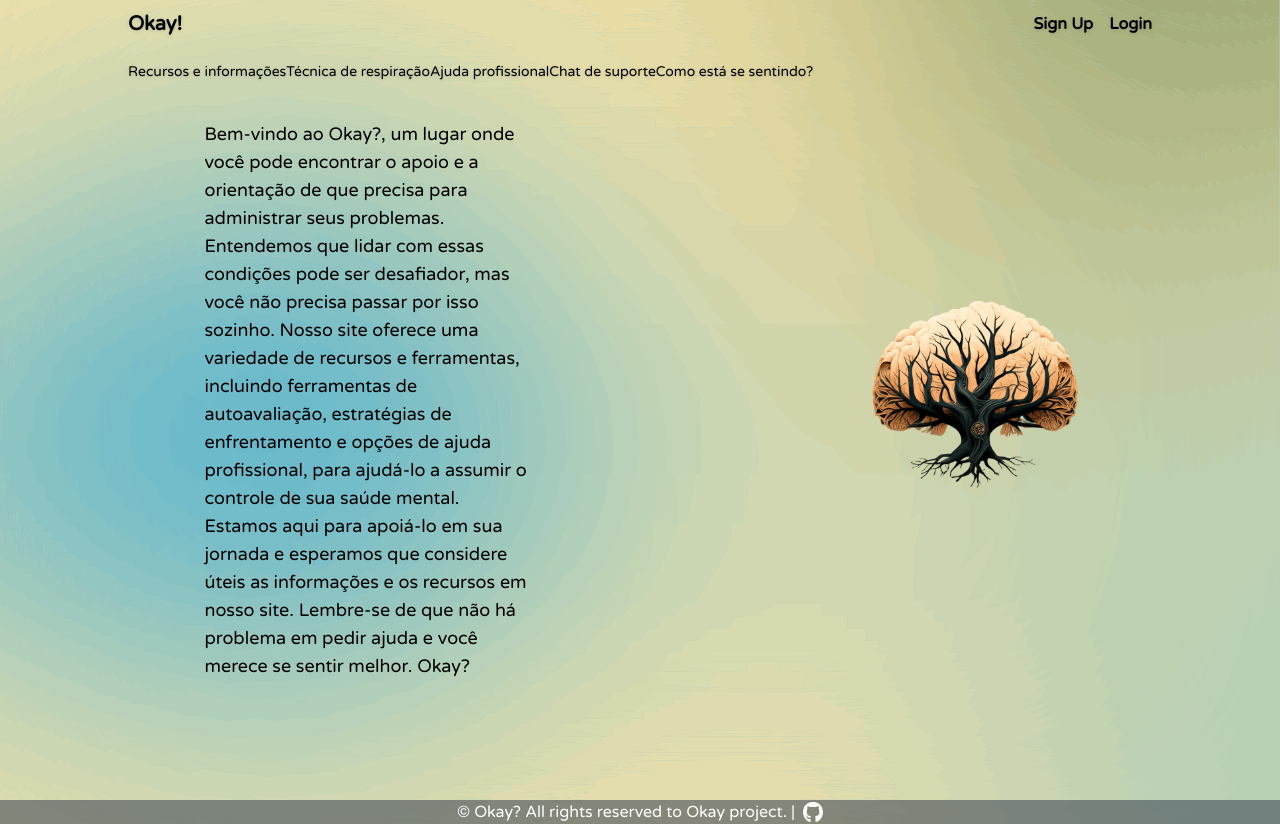
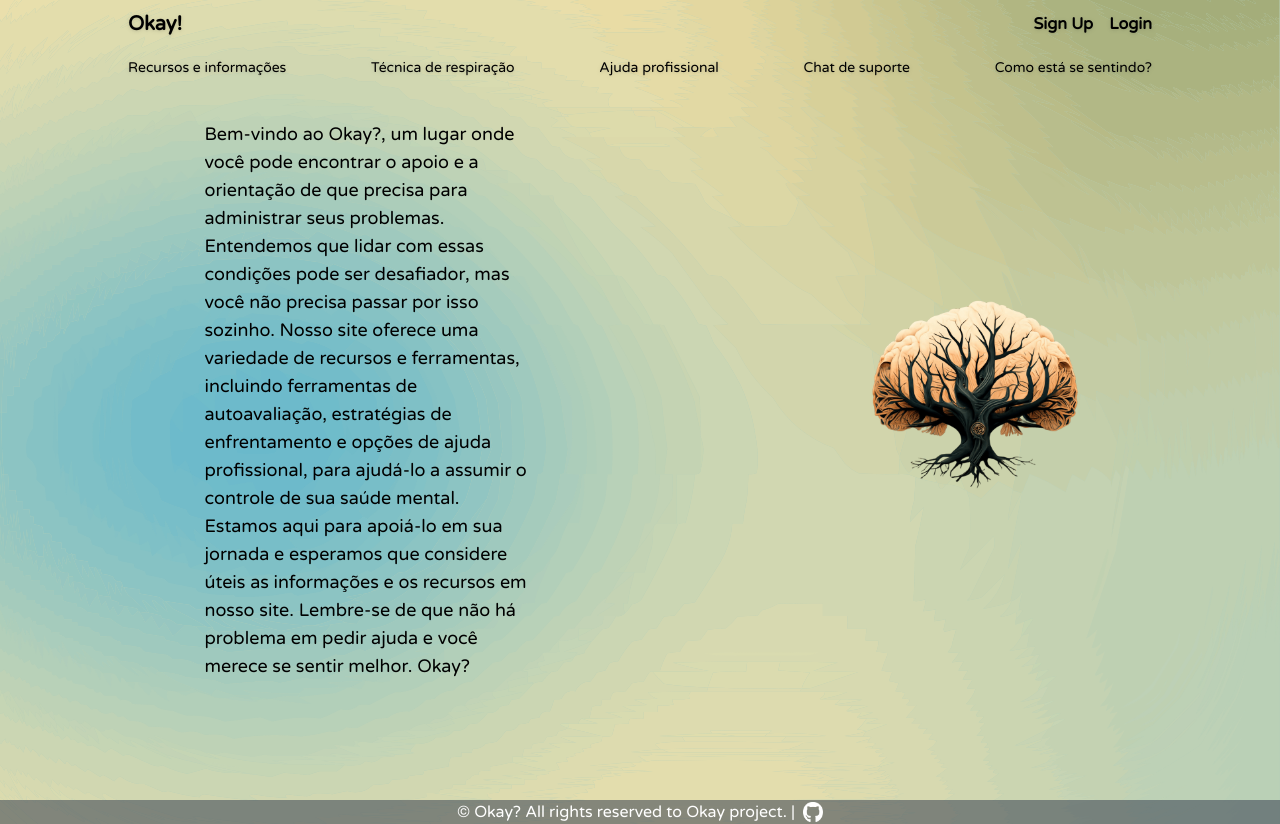
Before and after one commit to leoopl/Okay., a Next.js app: page / in a window 1280 px wide. Built offline with nearby package versions, Linux system fonts and the light colour scheme.

Commit message:
Style mobile header

```diff
--- a/components/Headers.tsx
+++ b/components/Headers.tsx
@@ -1,7 +1,6 @@
 "use client";
 
 import Link from "next/link";
-import Image from "next/image";
 import { useState } from "react";
 
 export default function Header() {
@@ -17,11 +16,26 @@ export default function Header() {
   ];
 
   return (
-    <div className={`w-full font-bold text-black text-base drop-shadow fixed z-10 transition-colors duration-300 ${isScrolled ? 'bg-amber-50' : ''}`}>
-      <div className="justify-between flex items-center h-12 w-4/5 mx-auto">
+    <div
+      className={`w-full font-bold text-black text-base drop-shadow fixed z-10 transition-colors duration-300 ${
+        isScrolled ? "bg-amber-50" : ""
+      }`}
+    >
+      <div className="justify-between flex items-center w-4/5 mx-auto h-12">
         <button onClick={() => setIsOpen(!isOpen)} className="lg:hidden">
-          <svg className="w-6 h-6" fill="none" stroke="currentColor" viewBox="0 0 24 24" xmlns="http://www.w3.org/2000/svg">
-            <path strokeLinecap="round" strokeLinejoin="round" strokeWidth={2} d="M4 6h16M4 12h16M4 18h16" />
+          <svg
+            className="w-6 h-6"
+            fill="none"
+            stroke="currentColor"
+            viewBox="0 0 24 24"
+            xmlns="http://www.w3.org/2000/svg"
+          >
+            <path
+              strokeLinecap="round"
+              strokeLinejoin="round"
+              strokeWidth={2}
+              d="M4 6h16M4 12h16M4 18h16"
+            />
           </svg>
         </button>
         <Link href={"/"} className="text-xl">
@@ -34,15 +48,19 @@ export default function Header() {
           <Link href="/signin">Login</Link>
         </div>
       </div>
-      <div className="mx-auto flex items-center h-12 w-4/5 font-normal">
+      <div className="mx-auto flex items-center w-4/5 font-normal h-12">
         {/* <Image src="/logo.svg" alt="Okay!" width={25} height={25} /> */}
         <div className="grow">
-          <div className={`mx-auto flex items-center h-12 font-normal ${isOpen ? 'flex' : 'hidden'} lg:flex`}>
+          <div
+            className={`mx-auto flex justify-between items-center font-normal ${
+              isOpen ? "flex" : "hidden"
+            } lg:flex lg:h-12 max-lg:flex-col max-lg:bg-white max-lg:absolute max-lg:items-start max-lg:p-5 max-lg:left-1/5 max-lg:top-12 max-lg:h-fit max-lg:gap-6`}
+          >
             {pages.map((page) => (
               <Link
                 href={`/${page.link}`}
                 key={page.link}
-                className="text-black text-sm"
+                className="text-black text-sm pb-2"
               >
                 {page.name}
               </Link>
```
Also changed, not shown: .pretierrc.json.
